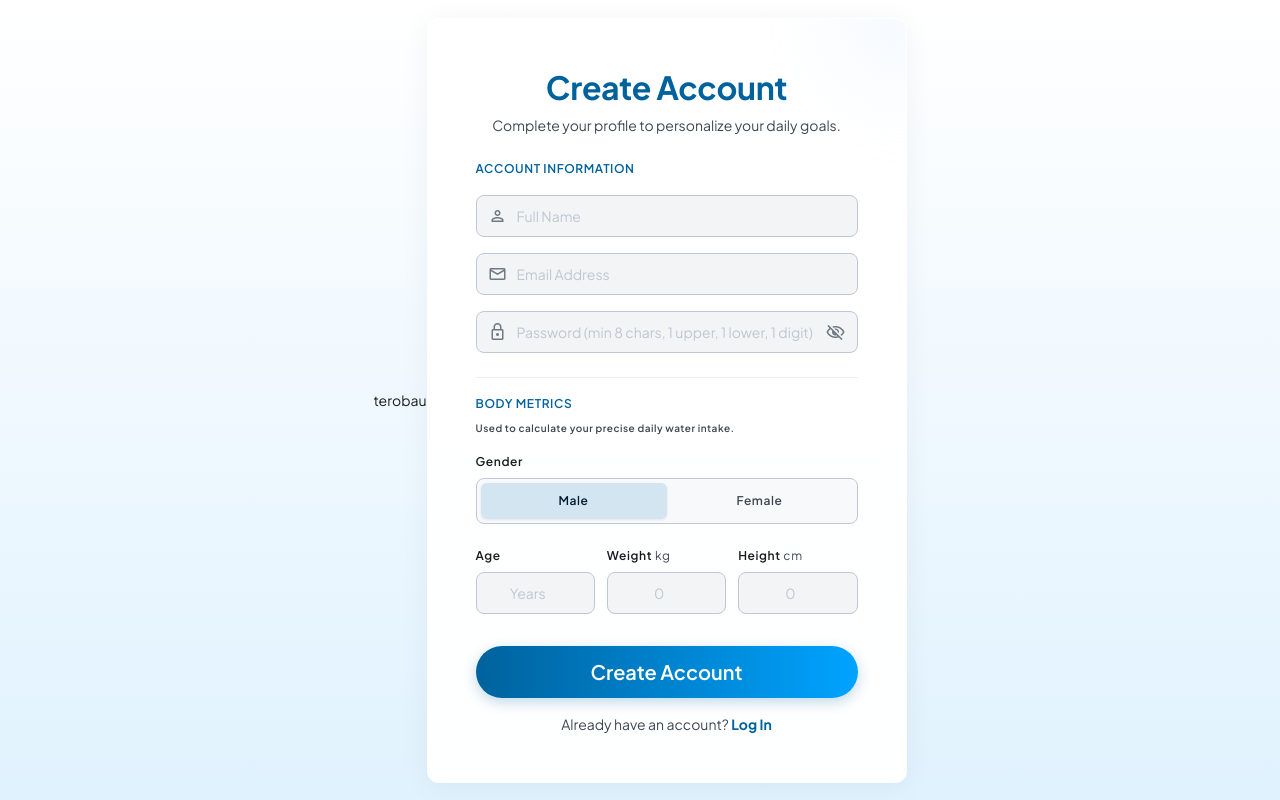
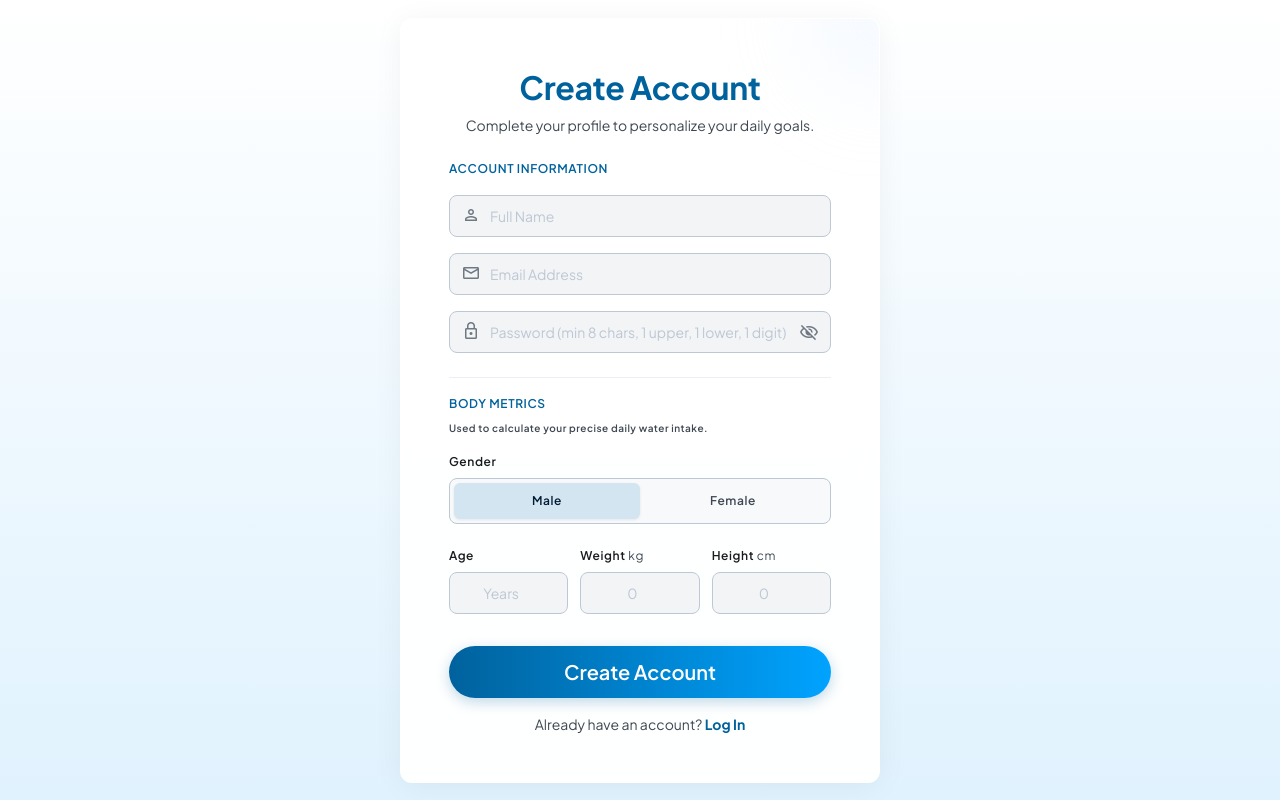
Before and after one commit to bisistha3/ProjectI, a PHP site: page /register.php in a window 1280 px wide. Run offline with PHP 8.4, Linux system fonts and the light colour scheme.

Commit message:
Remove debug echo statement from register.php

```diff
--- a/register.php
+++ b/register.php
@@ -1,5 +1,4 @@
 <?php
-echo "terobau";
 /**
  * HydroFlow — Register Handler
  * Handles both GET (show form) and POST (create account).
```
